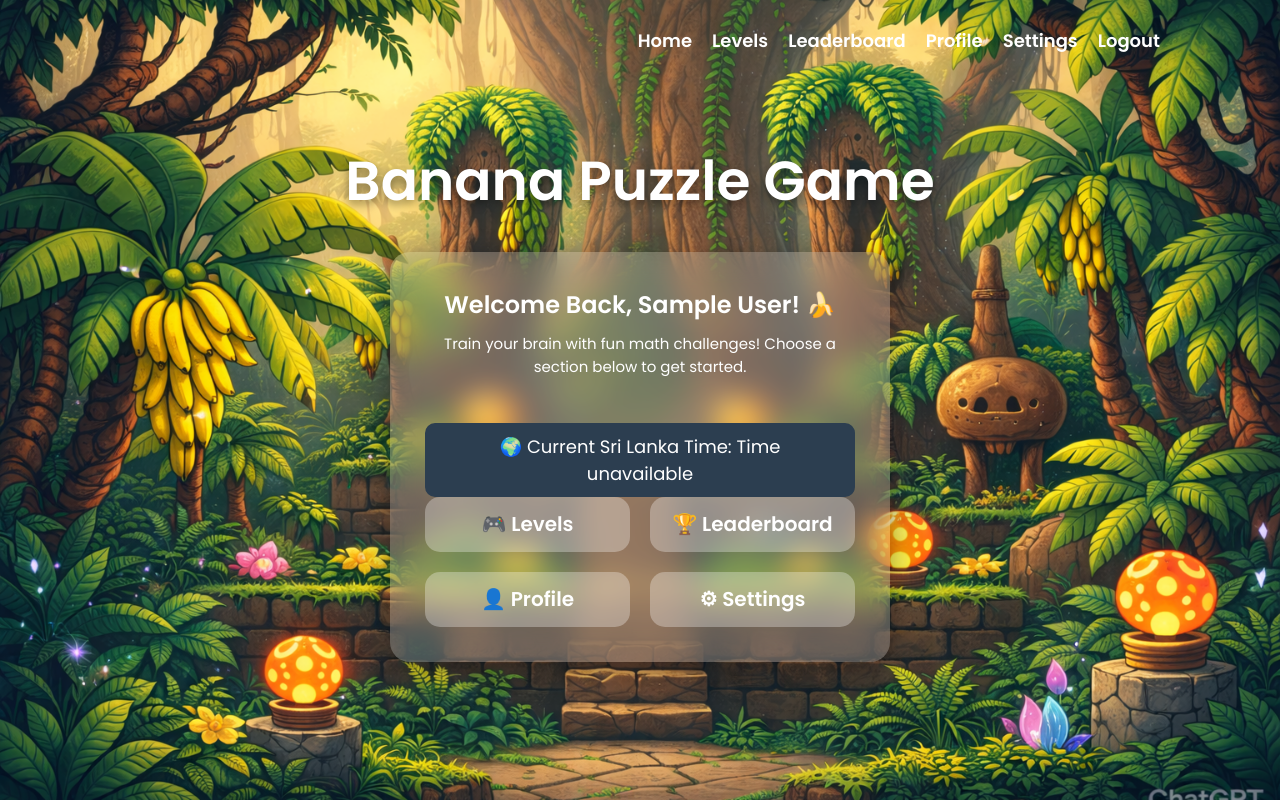
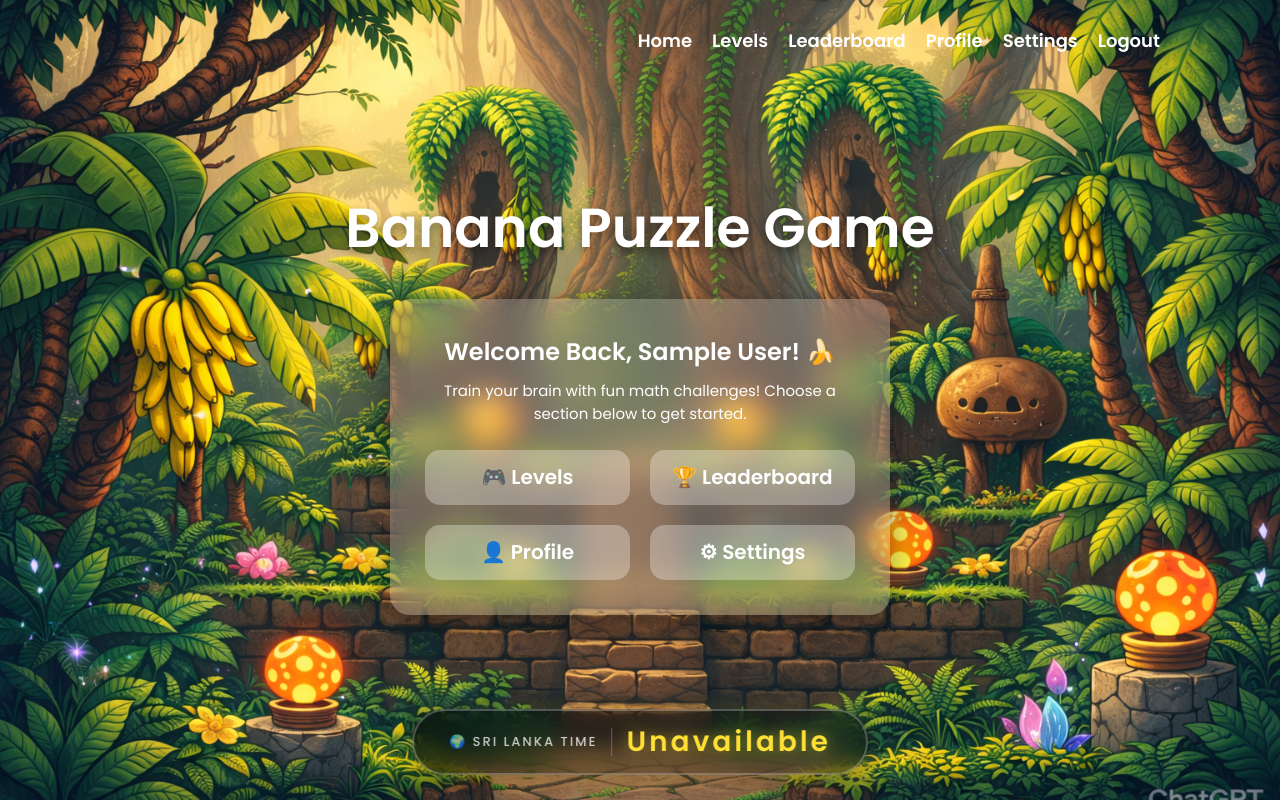
Before and after one commit to inu-24/Game_banana, a PHP site: page /Game_SE/home.php in a window 1280 px wide. Run offline with PHP 8.4, Linux system fonts and the light colour scheme; the visitor is signed in with stand-in values (Sample User, id 1).

Commit message:
Updated home php file

```diff
--- a/home.php
+++ b/home.php
@@ -16,6 +16,49 @@ $fullname = $_SESSION['fullname'];
     <meta charset="UTF-8">
     <title>Home - Banana Math Puzzle</title>
     <link rel="stylesheet" href="style.css">
+    <style>
+        /* Floating clock at bottom center */
+        .clock-box {
+            position: fixed;
+            bottom: 25px;
+            left: 50%;
+            transform: translateX(-50%);
+            background: linear-gradient(135deg, rgba(0,0,0,0.55), rgba(0,0,0,0.35));
+            border: 2px solid rgba(255,255,255,0.25);
+            border-radius: 50px;
+            padding: 10px 35px;
+            display: flex;
+            align-items: center;
+            gap: 14px;
+            backdrop-filter: blur(12px);
+            box-shadow: 0 8px 30px rgba(0,0,0,0.4), 0 0 20px rgba(255,220,50,0.15);
+            z-index: 999;
+            white-space: nowrap;
+        }
+
+        .clock-label {
+            font-size: 13px;
+            font-weight: 500;
+            color: rgba(255,255,255,0.75);
+            letter-spacing: 2px;
+            text-transform: uppercase;
+        }
+
+        .clock-divider {
+            width: 1px;
+            height: 28px;
+            background: rgba(255,255,255,0.25);
+        }
+
+        .clock-time {
+            font-size: 28px;
+            font-weight: 700;
+            color: #FFE135;
+            letter-spacing: 3px;
+            text-shadow: 0 0 15px rgba(255,225,53,0.6);
+            font-variant-numeric: tabular-nums;
+        }
+    </style>
 </head>
 
 <body>
@@ -41,9 +84,6 @@ $fullname = $_SESSION['fullname'];
             Train your brain with fun math challenges!
             Choose a section below to get started.
         </p>
-        <div class="clock-box">
-            🌍 Current Sri Lanka Time: <span id="worldClock">Loading...</span>
-        </div>
 
         <div class="home-buttons">
             <button onclick="location.href='levels.php'">🎮 Levels</button>
@@ -55,29 +95,32 @@ $fullname = $_SESSION['fullname'];
 
 </section>
 
+<!-- Floating Clock -->
+<div class="clock-box">
+    <div class="clock-label">🌍 Sri Lanka Time</div>
+    <div class="clock-divider"></div>
+    <div class="clock-time" id="worldClock">Loading...</div>
+</div>
+
 <script>
 if(localStorage.getItem("darkMode") === "enabled"){
     document.body.classList.add("dark-mode");
 }
+
 function loadWorldClock(){
-
     fetch("https://timeapi.io/api/Time/current/zone?timeZone=Asia/Colombo")
     .then(response => response.json())
     .then(data => {
-
         let time = data.time;
-
         document.getElementById("worldClock").innerText = time;
-
     })
     .catch(error => {
-document.getElementById("worldClock").innerText = "Time unavailable";
+        document.getElementById("worldClock").innerText = "Unavailable";
     });
-
 }
 
 loadWorldClock();
-setInterval(loadWorldClock,10000);
+setInterval(loadWorldClock, 10000);
 </script>
 
 </body>
```
Lines whose indentation alone changed are shown as unchanged.
